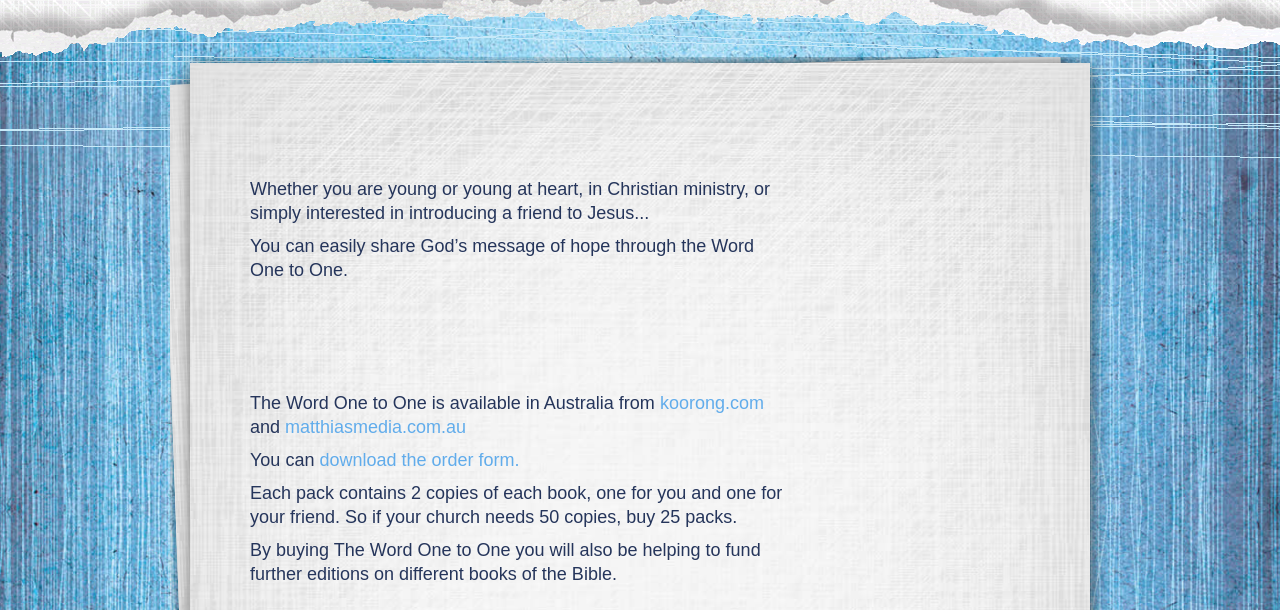
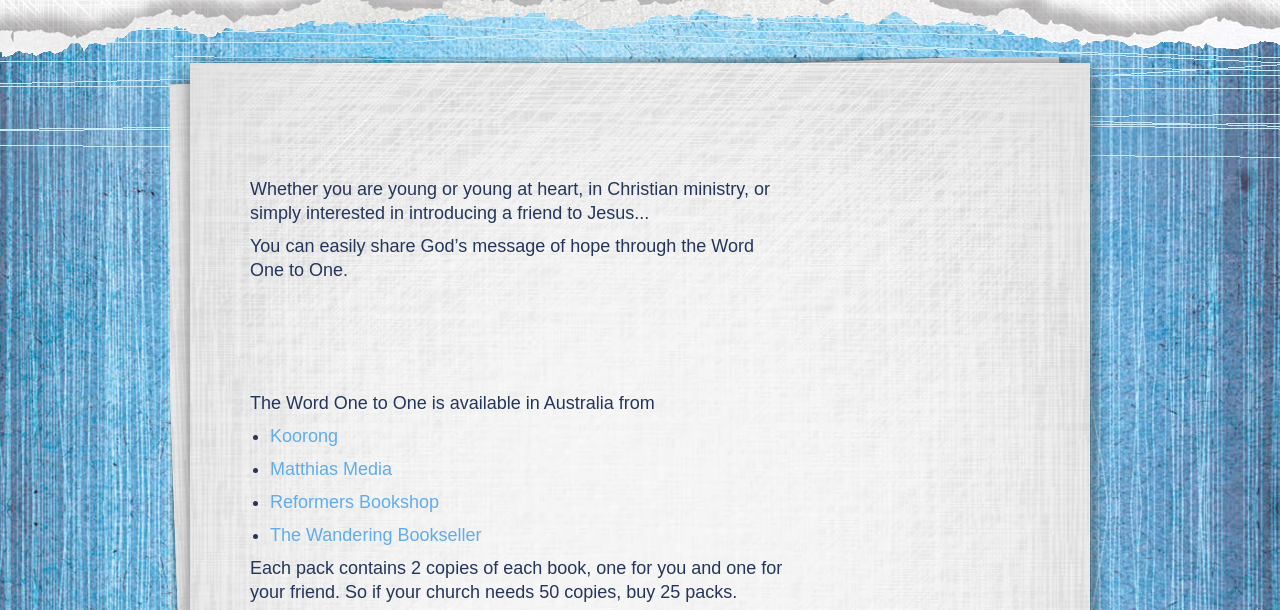
Before and after one commit to kenwest/word121, a plain HTML site: page buyordownload.html in a window 1280 px wide. Shown: the part 132-742 px from the top of the page. Drawn offline with nearby package versions, Linux system fonts and the light colour scheme.

Commit message:
Update the Australian suppliers

```diff
--- a/buyordownload.html
+++ b/buyordownload.html
@@ -122,13 +122,17 @@
 
             <h1>the Word One to One packs</h1>
 
-            <p>The Word One to One is available in Australia from <a href="https://www.koorong.com/search/product/john-1-4-pack-one-01-in-the/9781909611214.jhtml" target="_blank">koorong.com</a> and <a href="http://www.matthiasmedia.com.au/word121pack1" target="_blank">matthiasmedia.com.au</a></p>
-
-            <p>You can <a href="/files/Koorong_OrderForm.pdf" target="_blank">download the order form.</a></p>
+            <p>The Word One to One is available in Australia from</p>
+              <ul>
+                <li><a href="https://www.koorong.com/search/product/john-1-4-pack-one-01-in-the/9781909611214.jhtml" target="_blank">Koorong</a></li>
+                <li><a href="http://www.matthiasmedia.com.au/word121pack1" target="_blank">Matthias Media</a></li>
+                <li><a href="https://reformers.com.au/discount/City121?redirect=%2Fcollections%2Fthe-word-one-to-one-series" target="_blank">Reformers Bookshop</a></li>
+                <li><a href="https://wanderingbookseller.com.au/p/one-to-one-the-word-one-to-one-pack-1-john-1-4-set-of-2?barcode=9781909611214" target="_blank">The Wandering Bookseller</a></li>
+              </ul>
 
             <p>Each pack contains 2 copies of each book, one for you and one for your friend. So if your church needs 50 copies, buy 25 packs.</p>
 
-            <p>By buying The Word One to One you will also be helping to fund further editions on different books of the Bible.</p>
+            <p>Please be aware that prices of the books can vary from supplier to supplier, as can their shipping charges.</p>
 
 
             <h1>download</h1>
@@ -195,7 +199,12 @@
 	<footer>
 	<div class="container">
   	<div class="alpha twelve columns">
-      <p>The Word One to One is available in Australia from <a href="https://www.koorong.com/search/product/john-1-4-pack-one-01-in-the/9781909611214.jhtml" target="_blank">koorong.com</a> and <a href="http://www.matthiasmedia.com.au/word121pack1" target="_blank">matthiasmedia.com.au</a></p>
+      <p>The Word One to One is available in Australia from
+        <a href="https://www.koorong.com/search/product/john-1-4-pack-one-01-in-the/9781909611214.jhtml" target="_blank">Koorong</a>,
+        <a href="http://www.matthiasmedia.com.au/word121pack1" target="_blank">Matthias Media</a>,
+        <a href="https://reformers.com.au/discount/City121?redirect=%2Fcollections%2Fthe-word-one-to-one-series" target="_blank">Reformers Bookshop</a> and
+        <a href="https://wanderingbookseller.com.au/p/one-to-one-the-word-one-to-one-pack-1-john-1-4-set-of-2?barcode=9781909611214" target="_blank">The Wandering Bookseller</a>.
+      </p>
       <p><b>The Word One to One</b> is a resource from <a href="https://www.10ofthose.com" id="footer_logo">10 of those</a></p>
     </div>
   </div>
```
Also changed, not shown: churchresources.html (+6 -1 lines), contact.html (+6 -1 lines), faqs.html (+6 -1 lines), how.html (+6 -1 lines), index.html (+6 -1 lines), whyuseit.html (+6 -1 lines).
